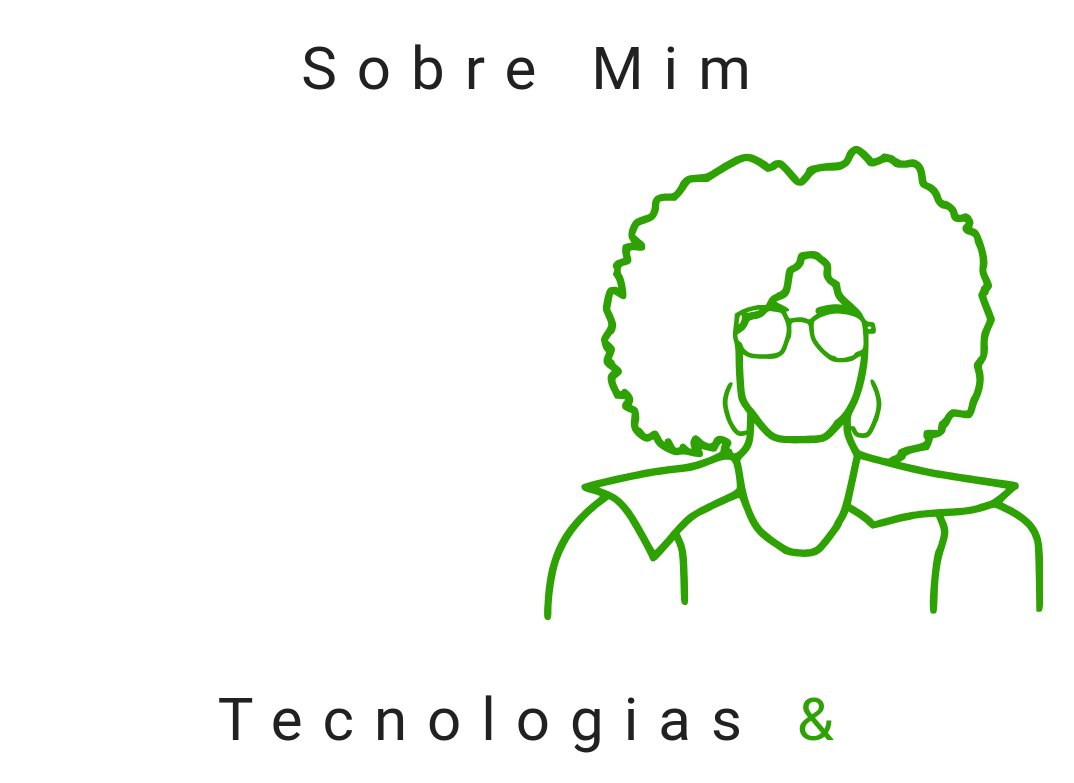
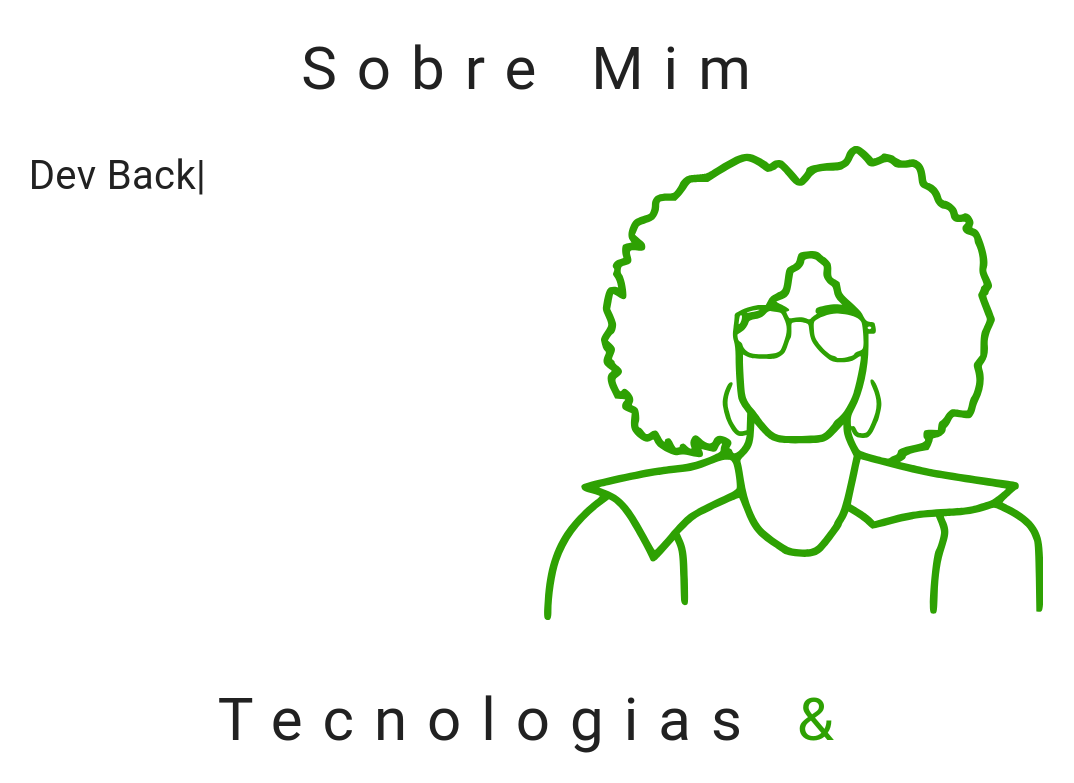
Before and after one commit to AshileySabah/portfolio-final, a React (Vite) app: page / in a window 1280 px wide. Shown: the top 783 px of the page, without its empty margins (104-1178 px from the left). Built offline with nearby package versions, Linux system fonts and the light colour scheme.

Commit message:
feat: typing effect component

```diff
--- /dev/null
+++ b/src/components/TypingEffect/index.tsx
@@ -0,0 +1,58 @@
+import { Typography, TypographyProps } from "@mui/material";
+import React, { useState, useEffect } from "react";
+
+interface TypingEffectProps extends TypographyProps {
+  words: string[];
+  typingSpeed?: number;
+  erasingSpeed?: number;
+  delay?: number;
+}
+
+export const TypingEffect: React.FC<TypingEffectProps> = ({
+  words,
+  typingSpeed = 100,
+  erasingSpeed = 50,
+  delay = 1000,
+  ...typographyProps
+}) => {
+  const [currentWordIndex, setCurrentWordIndex] = useState(0);
+  const [currentText, setCurrentText] = useState("");
+  const [isDeleting, setIsDeleting] = useState(false);
+
+  useEffect(() => {
+    if (!words || words?.length === 0) return;
+
+    const currentWord = words[currentWordIndex];
+
+    let typingTimeout;
+
+    if (isDeleting) {
+      typingTimeout = setTimeout(() => {
+        setCurrentText((prev) => prev?.slice(0, -1));
+        if (currentText === "") {
+          setIsDeleting(false);
+          setCurrentWordIndex((prev) => (prev + 1) % words?.length);
+        }
+      }, erasingSpeed);
+    } else {
+      typingTimeout = setTimeout(() => {
+        setCurrentText((prev) => currentWord?.slice(0, prev?.length + 1));
+        if (currentText === currentWord) {
+          setTimeout(() => setIsDeleting(true), delay);
+        }
+      }, typingSpeed);
+    }
+
+    return () => clearTimeout(typingTimeout);
+  }, [
+    currentText,
+    isDeleting,
+    words,
+    currentWordIndex,
+    typingSpeed,
+    erasingSpeed,
+    delay,
+  ]);
+
+  return <Typography {...typographyProps}>{currentText}</Typography>;
+};
--- a/src/pages/SobreMim/index.tsx
+++ b/src/pages/SobreMim/index.tsx
@@ -1,13 +1,23 @@
 import { PageLayout } from "@/components/PageLayout";
 import { Grid } from "@mui/material";
 import ProfilePhoto from "../../assets/profilePhoto.svg?react";
-import { Card } from "./styles";
+import { TypingEffect } from "@/components/TypingEffect";
 
 export const SobreMim = () => {
   return (
     <PageLayout section="Sobre Mim">
       <Grid container spacing={2}>
-        <Grid item xs={12} sm={12} md={6}></Grid>
+        <Grid item xs={12} sm={12} md={6}>
+          <TypingEffect
+            fontSize={40}
+            words={[
+              "Program|",
+              "Dev Front|",
+              "Dev Back|",
+              "Pau para toda obra",
+            ]}
+          />
+        </Grid>
         <Grid item xs={12} sm={12} md={6}>
           <ProfilePhoto fill="#2ea103" />
         </Grid>
```
